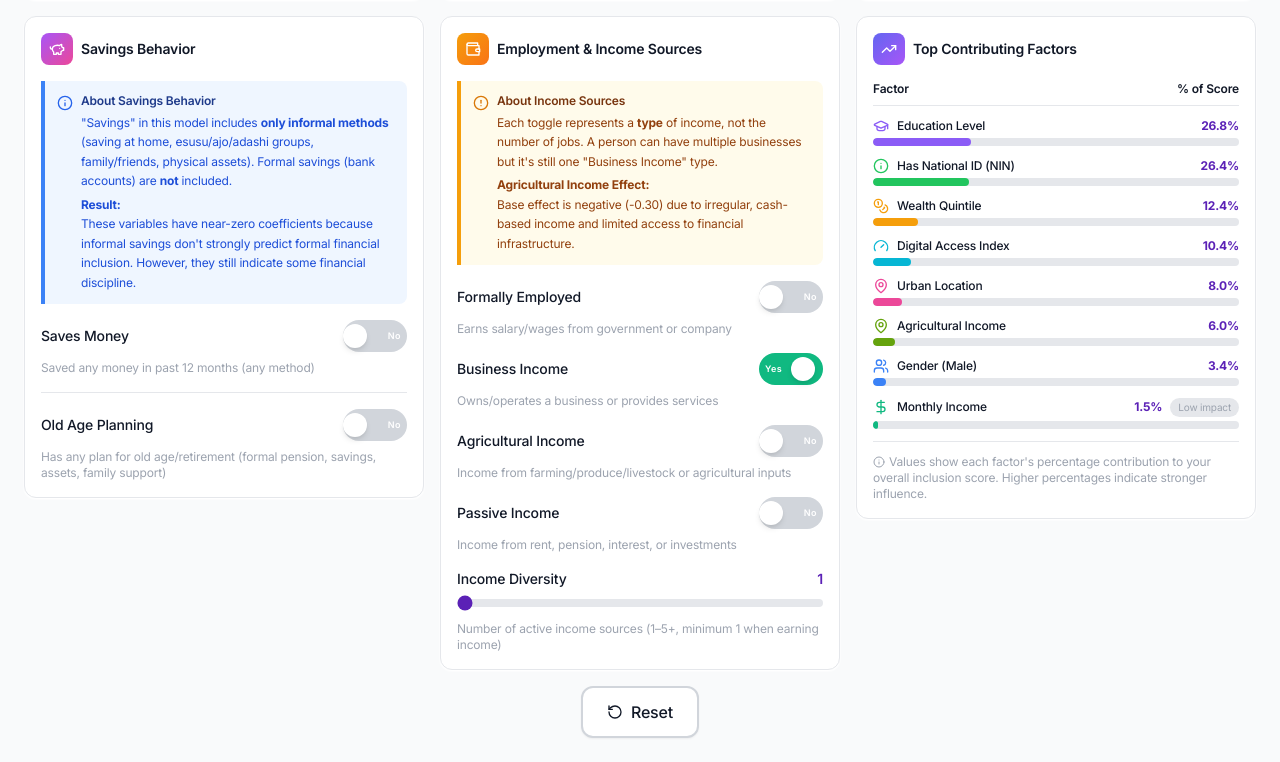
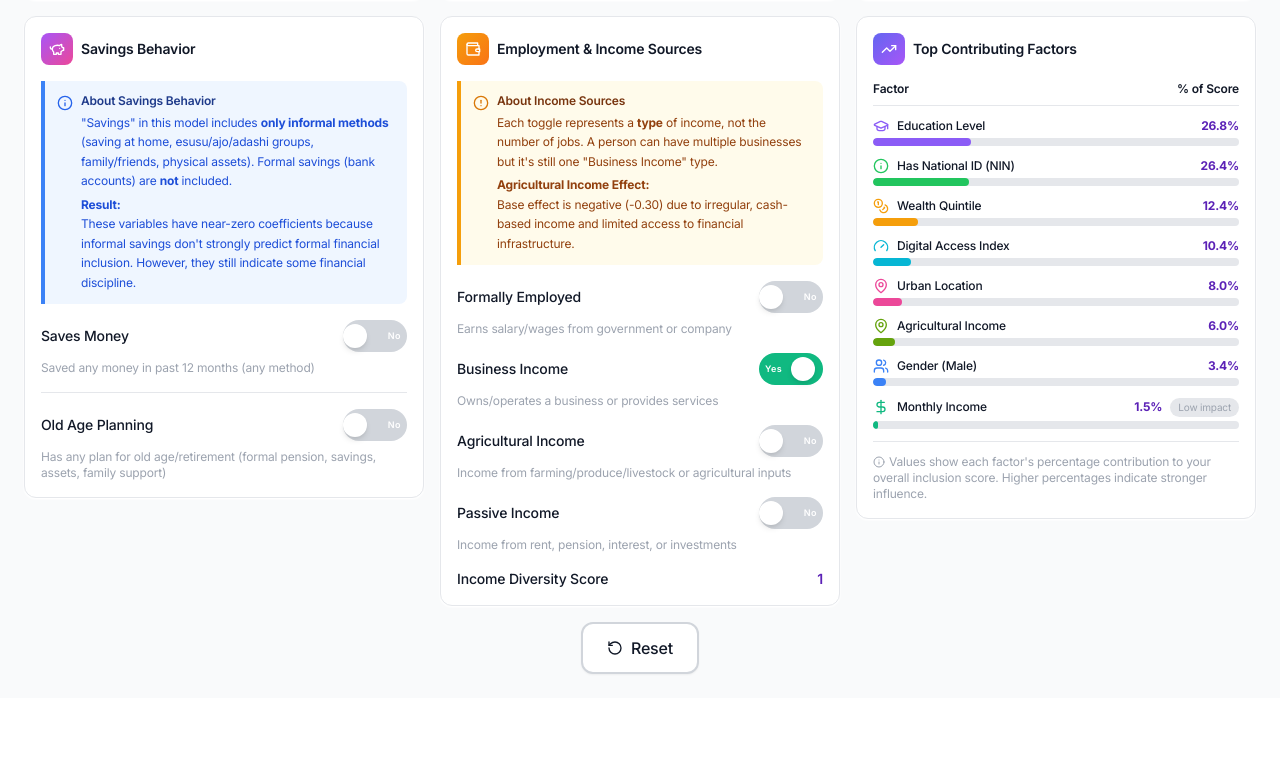
Before and after one commit to octave-engineering/formal-inclusion-simulation, a React (Vite) app in the folder dashboard/: page / in a window 1280 px wide. Shown: the part 994-1756 px from the top of the page. After the commit the page ends 1692 px from the top, so only its background shows below. Built offline with nearby package versions, Linux system fonts and the light colour scheme.

Commit message:
Improved income sources section logic

```diff
--- a/dashboard/src/components/IndividualMode.jsx
+++ b/dashboard/src/components/IndividualMode.jsx
@@ -69,12 +69,6 @@ export default function IndividualMode({ onReset }) {
         }
       }
 
-      // Prevent Income Diversity from being set to 0 when income > 0
-      if (key === 'Income_Diversity_Score' && value === 0 && newInputs.income_numeric > 0) {
-        // Silently prevent - income earners must have at least 1 diversity score
-        return prev; // Don't update
-      }
-
       // If Saves_Money is turned off, disable all dependent savings variables
       if (key === 'Saves_Money' && value === 0) {
         newInputs.Regular_Saver = 0;
@@ -100,9 +94,7 @@ export default function IndividualMode({ onReset }) {
         if (!anySource) {
           newInputs.Business_Income = 1; // sensible default
         }
-        if ((newInputs.Income_Diversity_Score || 0) < 1) {
-          newInputs.Income_Diversity_Score = 1;
-        }
+        // Income_Diversity_Score will be auto-calculated below
       }
 
       // Global guard: if income > 0 and all sources get toggled off, re-enable Business_Income
@@ -110,8 +102,14 @@ export default function IndividualMode({ onReset }) {
         const sourcesCount = (newInputs.Formal_Employment || 0) + (newInputs.Business_Income || 0) + (newInputs.Agricultural_Income || 0) + (newInputs.Passive_Income || 0);
         if (sourcesCount === 0) {
           newInputs.Business_Income = 1;
-          if ((newInputs.Income_Diversity_Score || 0) < 1) newInputs.Income_Diversity_Score = 1;
         }
+      }
+
+      // AUTO-CALCULATE Income Diversity Score based on selected sources
+      // This should always match the number of income sources selected
+      if (key === 'income_numeric' || key === 'Formal_Employment' || key === 'Business_Income' || key === 'Agricultural_Income' || key === 'Passive_Income') {
+        const totalSources = (newInputs.Formal_Employment || 0) + (newInputs.Business_Income || 0) + (newInputs.Agricultural_Income || 0) + (newInputs.Passive_Income || 0);
+        newInputs.Income_Diversity_Score = totalSources;
       }
 
       return newInputs;
@@ -698,16 +696,14 @@ export default function IndividualMode({ onReset }) {
               help="Income from rent, pension, interest, or investments"
             />
 
-            <SliderInput
-              label="Income Diversity"
-              value={inputs.Income_Diversity_Score}
-              onChange={(val) => updateInput('Income_Diversity_Score', val)}
-              min={inputs.income_numeric > 0 ? 1 : 0}
-              max={5}
-              step={1}
-              disabled={inputs.income_numeric === 0}
-              help={inputs.income_numeric > 0 ? "Number of active income sources (1–5+, minimum 1 when earning income)" : "Number of active income sources (0 when no income)"}
-            />
+            {/* Income Diversity - Auto-calculated, read-only display */}
+            <div className="space-y-2">
+              <div className="flex justify-between items-center">
+                <label className="text-sm font-medium text-text-primary">Income Diversity Score</label>
+                <span className="text-sm font-semibold text-accent-primary">{inputs.Income_Diversity_Score}</span>
+              </div>
+
+            </div>
           </FeatureCard>
 
           {/* Feature Contributions */}
```
